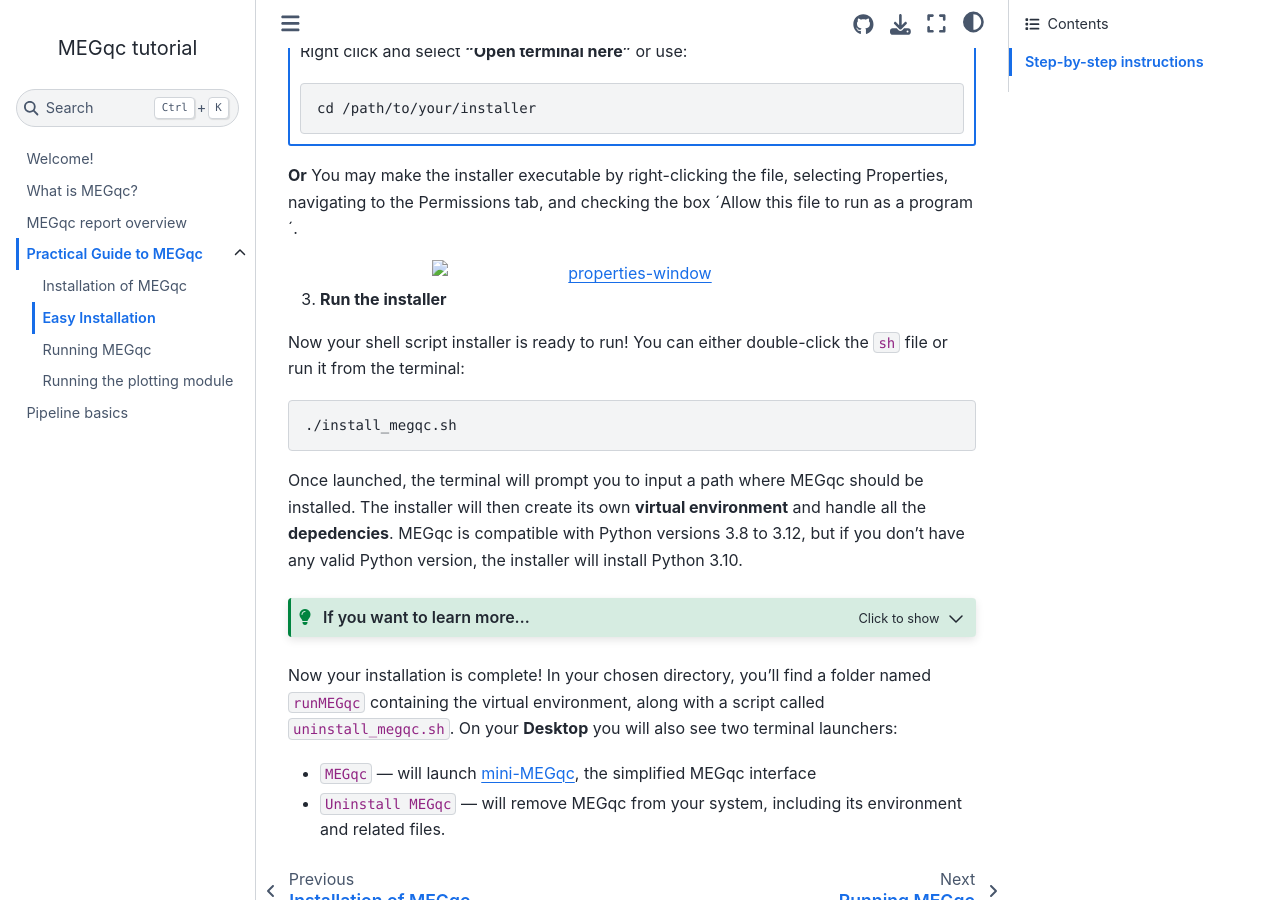
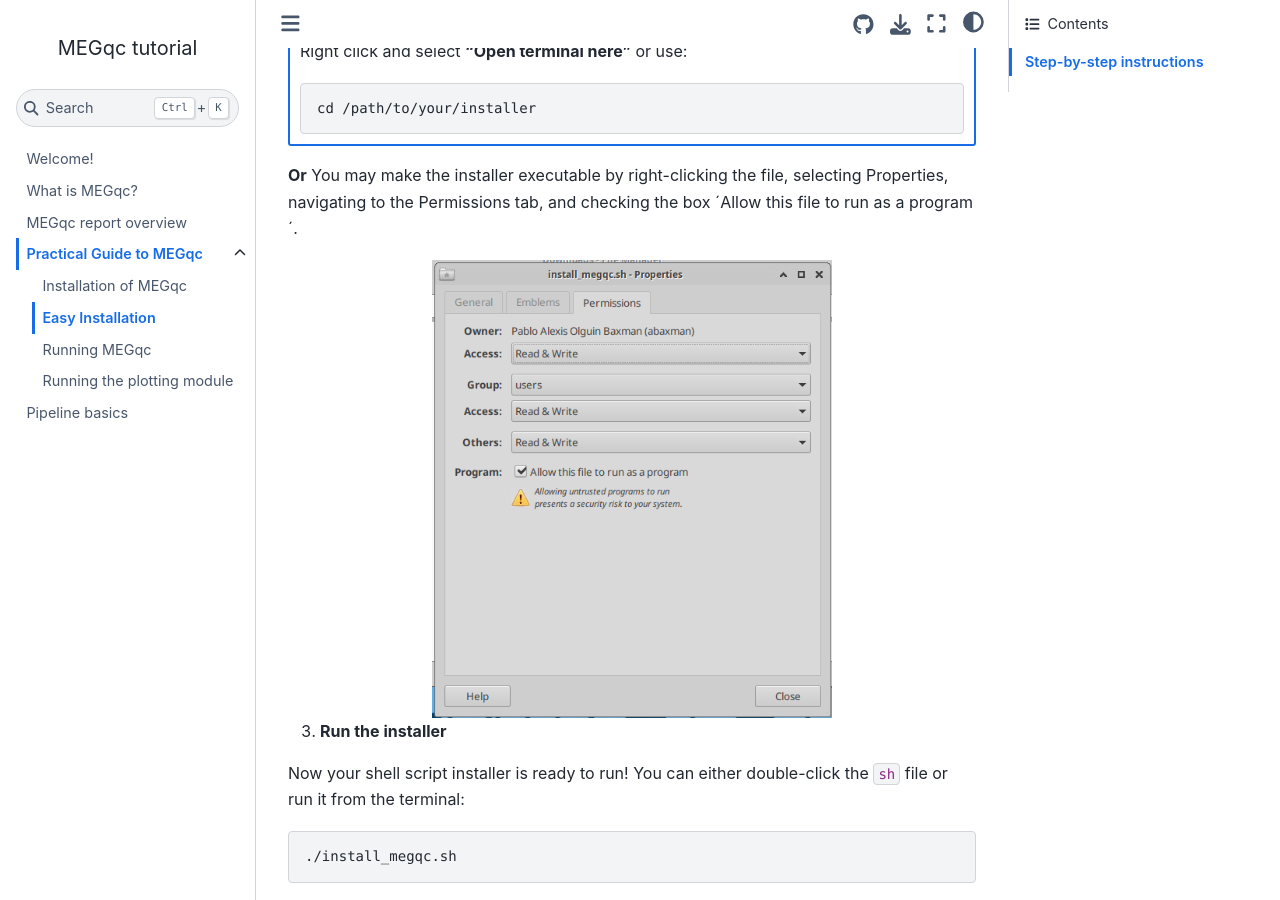
Before and after one commit to ANCPLabOldenburg/megqc_documentation, a Jupyter Book: the page built from guide/easytoinstall.md, in a window 1280 px wide and 900 px high, scrolled down 495 px. Built offline with Jupyter Book 1.0.4 settings and Sphinx 7.4.7 and the Sphinx Book theme 1.1.4, drawn with Linux system fonts in a browser that asks for light colours; pages that are not in the unit, such as notebooks, are missing from menus.

Commit message:
Update easytoinstall.md

```diff
--- a/guide/easytoinstall.md
+++ b/guide/easytoinstall.md
@@ -39,7 +39,7 @@
 **Or**
 You may make the installer executable by right-clicking the file, selecting Properties, navigating to the Permissions tab, and checking the box ´Allow this file to run as a program´.
 
-<img src="../static/properties.png" alt="properties-window" width="400px" align="center">
+<img src="../static/mini/properties.png" alt="properties-window" width="400px" align="center">
 
 
 3. **Run the installer**
```
